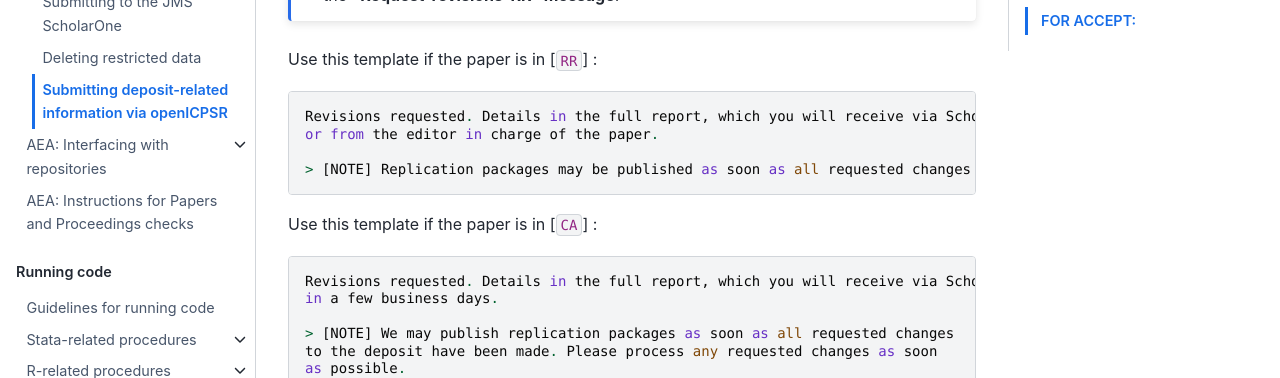
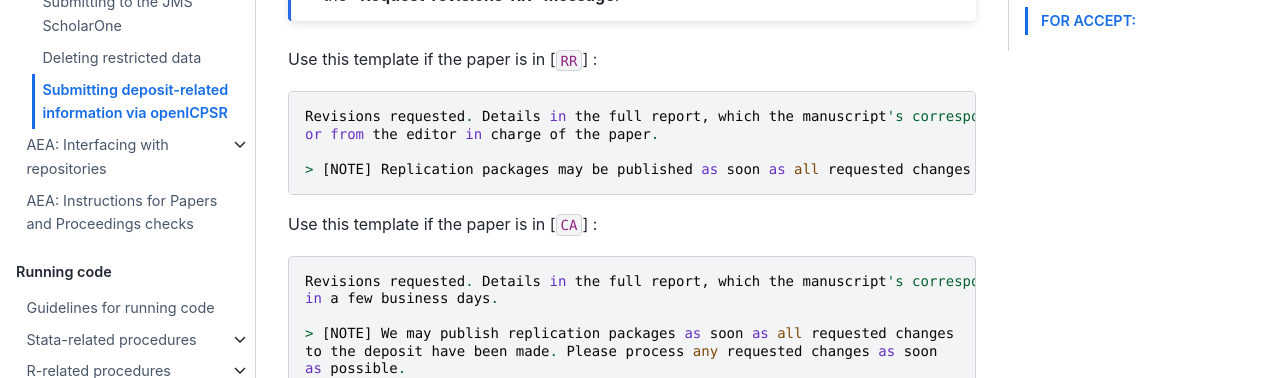
Before and after one commit to labordynamicsinstitute/ldilab-manual, a Jupyter Book: the page built from 34-openicpsr-preparing.md, in a window 1280 px wide and 900 px high, scrolled down 1205 px. Shown: the part 152-530 px from the top of the window. Built offline with Jupyter Book 1.0.4 settings and Sphinx 7.4.7 and the Sphinx Book theme 1.1.4, drawn with Linux system fonts in a browser that asks for light colours; some of the changed text lies outside the part shown.

Commit message:
Clarifying language about ScholarOne and who gets it

````diff
--- a/34-openicpsr-preparing.md
+++ b/34-openicpsr-preparing.md
@@ -40,7 +40,7 @@
 Use this template if the paper is in [`RR`] :
 
 ```
-Revisions requested. Details in the full report, which you will receive via ScholarOne
+Revisions requested. Details in the full report, which the manuscript's corresponding author will receive via ScholarOne
 or from the editor in charge of the paper.
 
 > [NOTE] Replication packages may be published as soon as all requested changes to the deposit have been made. Please process any requested changes as soon as possible.
@@ -49,7 +49,7 @@
 Use this template if the paper is in [`CA`] :
 
 ```
-Revisions requested. Details in the full report, which you will receive via ScholarOne
+Revisions requested. Details in the full report, which the manuscript's corresponding author will receive via ScholarOne
 in a few business days.
 
 > [NOTE] We may publish replication packages as soon as all requested changes
@@ -92,7 +92,7 @@
 ```
 
 ```
-Details in the full report, which you will receive via ScholarOne in a
+Details in the full report, which the manuscript's corresponding author will receive via ScholarOne in a
 few business days. Please provide your response to the items listed above
 via the openICPSR Project Communication log, specifying AEAREP-xxx.
 Other items in the report may need to be addressed via ScholarOne.
@@ -118,7 +118,7 @@
 ```
 
 ```
-Details in the full report, which you will receive via ScholarOne in a
+Details in the full report, which the manuscript's corresponding author will receive via ScholarOne in a
 few business days. Please provide your response to the items listed above
 via the openICPSR Project Communication log, specifying AEAREP-xxx.
 Other items in the report may need to be addressed via ScholarOne.
````
